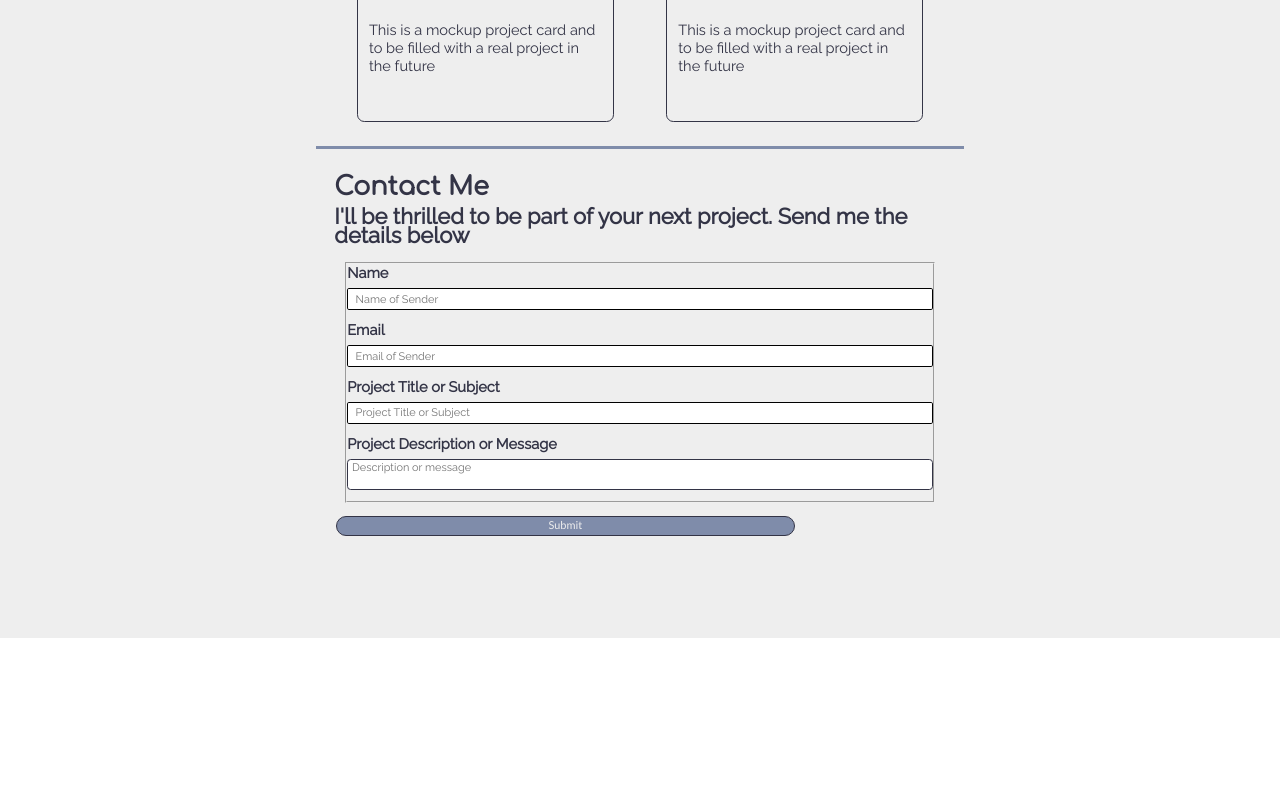
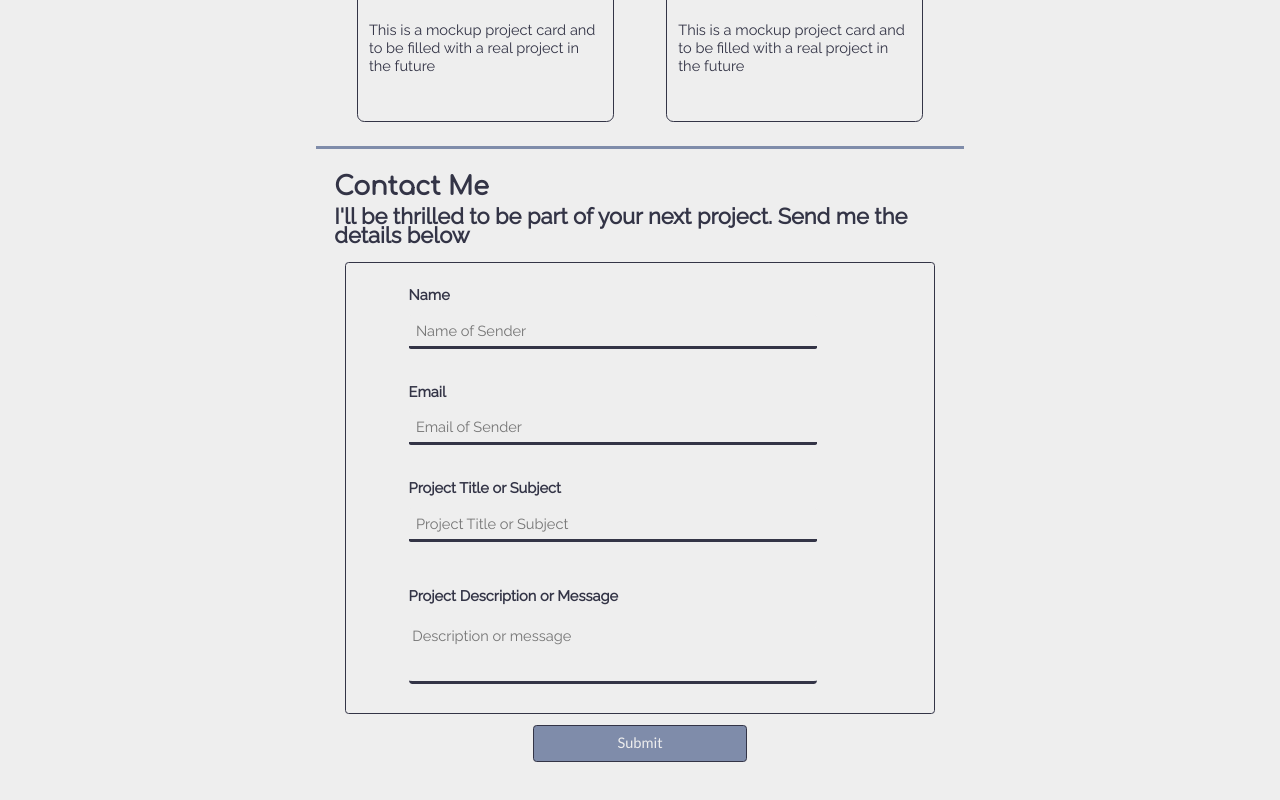
Before and after one commit to kbgarcia8/portfolio, a React (Vite) app in the folder portfolio/: page / in a window 1280 px wide. Shown: the part 1615-2415 px from the top of the page. Before the commit the page ends 2253 px from the top, so only its background shows below. Built offline with nearby package versions, Linux system fonts and the light colour scheme.

Commit message:
Fixed form onchange and contact-me form UI

```diff
--- a/portfolio/src/components/organisms/Form/Form.jsx
+++ b/portfolio/src/components/organisms/Form/Form.jsx
@@ -41,12 +41,13 @@ const Form = ({
             {fieldsets !== null
                 ? fieldsets.map((fieldset, fieldsetIdx) => (
                     <styled.FieldsetWrapper key={`${fieldset.legend}-${fieldsetIdx}`} $fieldsetHeight={fieldset.height}>
-                        <styled.FormFieldset id={`${id}-form-fieldset-${fieldsetIdx}`}>
+                        <styled.FormFieldset id={`${id}-form-fieldset-${fieldsetIdx}`} className="form-fieldset">
                             {fieldset.legend && <styled.FormLegend>{fieldset.legend}</styled.FormLegend>}
                             {fieldset['inputs'].length !== 0
                             ? fieldset['inputs'].map((input, inputIndex) => (
                                 <React.Fragment key={`form-${id}-${inputIndex}`}>
                                 <LabeledInput
+                                    className={`${labelAndInputContainerClass} ${input?.uniqueClass}`}
                                     name={fieldset.legend}
                                     type={input.type ?? 'text'}
                                     checked={!!input?.checked}
@@ -97,13 +98,13 @@ const Form = ({
                     </styled.FieldsetWrapper>
                 ))
                 : <styled.FieldsetWrapper $fieldsetHeight={fieldsetHeight}>
-                    <styled.FormFieldset id={`${id}-form-fieldset`}>
+                    <styled.FormFieldset id={`${id}-form-fieldset`} className="form-fieldset">
                         {legendText && <styled.FormLegend>{legendText}</styled.FormLegend>}
                         {formInputs.length !== 0
                         ? formInputs.map((input, inputIndex) => (
                             <React.Fragment key={`form-${id}-${inputIndex}`}>
                                 <LabeledInput
-                                    className={labelAndInputContainerClass}
+                                    className={`${labelAndInputContainerClass} ${input?.uniqueClass}`}
                                     name={legendText}
                                     type={input.type ?? 'text'}
                                     checked={!!input?.checked}
@@ -221,6 +222,7 @@ const validateEditableData = (props, propName, componentName) => {
 */
 const inputShape = PropTypes.arrayOf(
     PropTypes.shape({
+    uniqueClass: PropTypes.string,
     labelText: PropTypes.string,
     additionalInfo: PropTypes.string,
     direction: PropTypes.string.isRequired,
--- a/portfolio/src/components/organisms/Form/From.styles.js
+++ b/portfolio/src/components/organisms/Form/From.styles.js
@@ -16,11 +16,9 @@ export const FormFieldset = styled.fieldset`
     width: 100%;
 `;
 
-export const FieldsetWrapper = styled.div.attrs(props => ({
-    $fieldHeight: props.$fieldHeight
-}))`
+export const FieldsetWrapper = styled.div`
     padding: ${v.spacing.small};
-    height: ${(props) => props.$fieldHeight};
+    height: ${(props) => props.$fieldsetHeight};
     width: 100%;
 `;
 
--- a/portfolio/src/components/pages/MainPage/MainPage.jsx
+++ b/portfolio/src/components/pages/MainPage/MainPage.jsx
@@ -1,4 +1,4 @@
-import React, { useState } from "react";
+import React from "react";
 import PropTypes from "prop-types";
 import Divider from "components/atoms/Divider";
 import * as styled from './MainPage.styles.js';
@@ -69,6 +69,7 @@ const inputs = [
         cols: ""
     },
     {
+        uniqueClass: "description-textarea",
         label: "Project Description or Message",
         additionalInfo: "",
         direction: "row",
@@ -80,7 +81,7 @@ const inputs = [
         disabled: false,
         checked: false,
         pattern: "",
-        rows: "",
+        rows: "20",
         cols: ""
     }
 ];
@@ -96,17 +97,25 @@ const MainPage = () => {
 
     const {currentTheme} = useTheme();
 
-    const [contactFormValues,setContactFormValues] = useState(initialContactFormValues);
+    const [contactFormValues,setContactFormValues] = React.useState(initialContactFormValues);
+    const [debouncedContactFormValues, setDebouncedContactFormValues] = React.useState(initialContactFormValues);
 
-    const handleContactFormChange = (e) => {
-        const { index, keyname } = e.currentTarget.dataset;
+    const handleContactFormChange = React.useCallback((e) => {
+        const { keyname } = e.currentTarget.dataset;
         const currentValue = e.currentTarget.value;
 
         setContactFormValues(prevData => ({
             ...prevData,
             [keyname]: currentValue
         }));
-    };
+    }, []);
+
+    React.useEffect(()=> {
+        const debounceInputTimeout = setTimeout(() => {
+            setDebouncedContactFormValues(contactFormValues);
+        }, 500);
+        return () => clearTimeout(debounceInputTimeout);
+    }, [contactFormValues]);
 
     const contactFormInputs = inputs.map((input, index) => ({
         ...input,
@@ -160,7 +169,7 @@ const MainPage = () => {
             </styled.ProjectSection>
             <Divider/>
             <styled.QuickContactSection title={'Contact Me'} description={`I'll be thrilled to be part of your next project. Send me the details below`}>
-                <styled.QuickContactForm fieldsetHeight={'50vh'} id={'contact-me'} formInputs={contactFormInputs} labelAndInputContainerClass={'contact-label-input-container'} hasSubmit/>
+                <styled.QuickContactForm fieldsetHeight={'60vh'} inputClassName={'contact-me-form-inputs'} id={'contact-me'} formInputs={contactFormInputs} labelAndInputContainerClass={'contact-label-input-container'} hasSubmit/>
             </styled.QuickContactSection>
         </styled.MainPageWrapper>
     )
--- a/portfolio/src/components/pages/MainPage/MainPage.styles.js
+++ b/portfolio/src/components/pages/MainPage/MainPage.styles.js
@@ -101,17 +101,65 @@ export const StyledProjectCard = styled(ProjectCard)`
 
 export const QuickContactSection = styled(Section)`
     width: 100%;
-    height: 50vh;
+    height: 75vh;
 `;
 
 export const QuickContactForm = styled(Form)`
     width: 100%;
 
-    &.contact-label-input-container{
-        border: 2px solid red;
+    .contact-label-input-container{
+        width: 85%;
+        height: 15%;
+        padding-left: ${v.spacing.medium};
     }
 
     & label {
         align-items: flex-start;
     }
+
+    .contact-me-form-inputs {
+        width: 85%;
+        height: 100%;
+        font-size: ${v.fontSize.small};
+        border: none;
+        outline: none;
+        background-color: ${({theme}) => theme.bg};
+        border-bottom: ${v.borderThickness.medium} solid ${({theme}) => theme.text};
+    }
+
+    .contact-me-form-inputs:hover{
+        border-bottom: ${v.borderThickness.medium} solid ${({theme}) => theme.blue2};
+    }
+
+    .form-fieldset{
+        display: flex;
+        flex-direction: column;
+        justify-content: space-evenly;
+        align-items: center;
+        border-radius: ${v.borderRadius.small};
+        border: ${v.borderThickness.light} solid ${({theme})=>theme.text};
+    }
+    .form-fieldset:hover{
+        border-color: ${({theme}) => theme.blue};
+    }
+
+    .description-textarea{
+        height: 25%;
+    }
+
+    .form-main-button-container{
+        justify-content: center;
+        align-items: center;
+        height: 10%;
+
+        & button {
+            height: 100%;
+            width: 35%;
+            border-radius: ${v.borderRadius.small};
+
+            & span {
+                font-size: ${v.fontSize.small};
+            }
+        }
+    }
 `;
```
